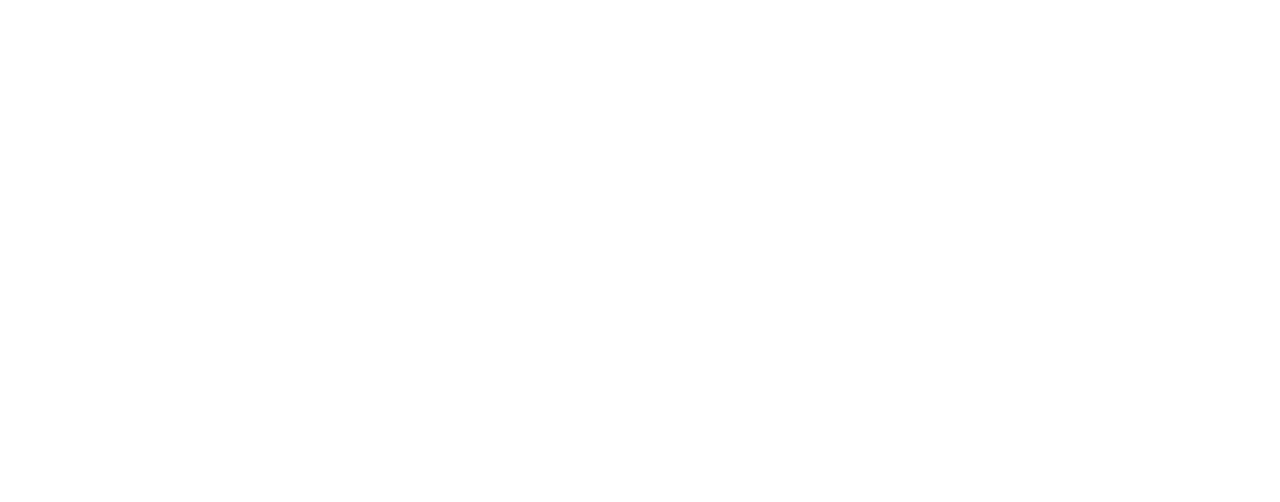
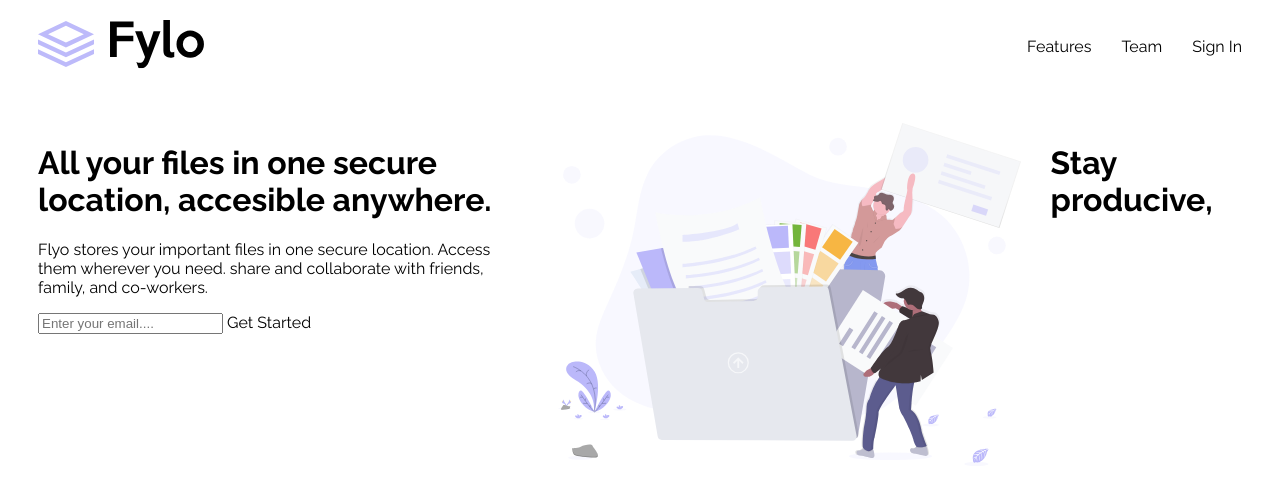
Before and after one commit to RRonniecool/fontend-mentor_flyo-landing-page-code, a plain HTML site: page index.html in a window 1280 px wide. Drawn offline with Linux system fonts and the light colour scheme.

Commit message:
flyo first div

```diff
--- a/app.css
+++ b/app.css
@@ -1,3 +1,41 @@
 body{
     font-family: "Raleway", sans-serif;
 }
+
+.main{
+    margin: 20px 30px;
+}
+
+header{
+    display: flex;
+    align-items: center;
+    justify-content: space-between;
+}
+
+header > div:nth-of-type(2){
+    display: flex;
+    gap: 30px;
+}
+
+div a{
+    text-decoration: none;
+    color: #000000;
+}
+
+.hero{
+    display: flex;
+    width: 100%;
+    margin-top: 50px;
+    gap: 30px;
+}
+
+.hero_first{
+    max-width: 490px;
+
+}
+
+
+.hero_second img{
+    width: 100%;
+    max-width: 570px;
+}
--- a/index.html
+++ b/index.html
@@ -10,6 +10,35 @@
     <title>Flyo_page</title>
 </head>
 <body>
+    <div class="main">
+        <header>
+            <div>
+                <img src="images/logo.svg" alt="">
+            </div>
+            <div>
+                <a href="">Features</a>
+                <a href="">Team</a>
+                <a href="">Sign In</a>
+            </div>
+        </header>
 
+        <div class="hero">
+            <div class="hero_first">
+                <h1>All your files in one secure location, accesible anywhere.</h1>
+                <p>Flyo stores your important files in one secure location. Access them wherever you need. share and collaborate with friends, family, and co-workers.</p>
+                <input type="email" name="" id="mail" placeholder="Enter your email....">
+                <label for="mail">Get Started</label>
+            </div>
+            <div class="hero_second">
+                <img src="images/illustration-1.svg" alt="">
+            </div>
+
+            <div class="productive_text">
+                <div class="slide_one">
+                    <h1>Stay producive, </h1>
+                </div>
+            </div>
+        </div>
+    </div>
 </body>
 </html>
```
Also changed, not shown: images/avatar-testimonial.jpg (added), images/bg-curve-desktop.svg (added), images/bg-curve-mobile.svg (added), images/favicon-32x32.png (added), images/icon-arrow.svg (added), images/icon-email.svg (added), images/icon-phone.svg (added), images/icon-quotes.svg (added), images/illustration-1.svg (added), images/illustration-2.svg (added), images/logo.svg (added).
